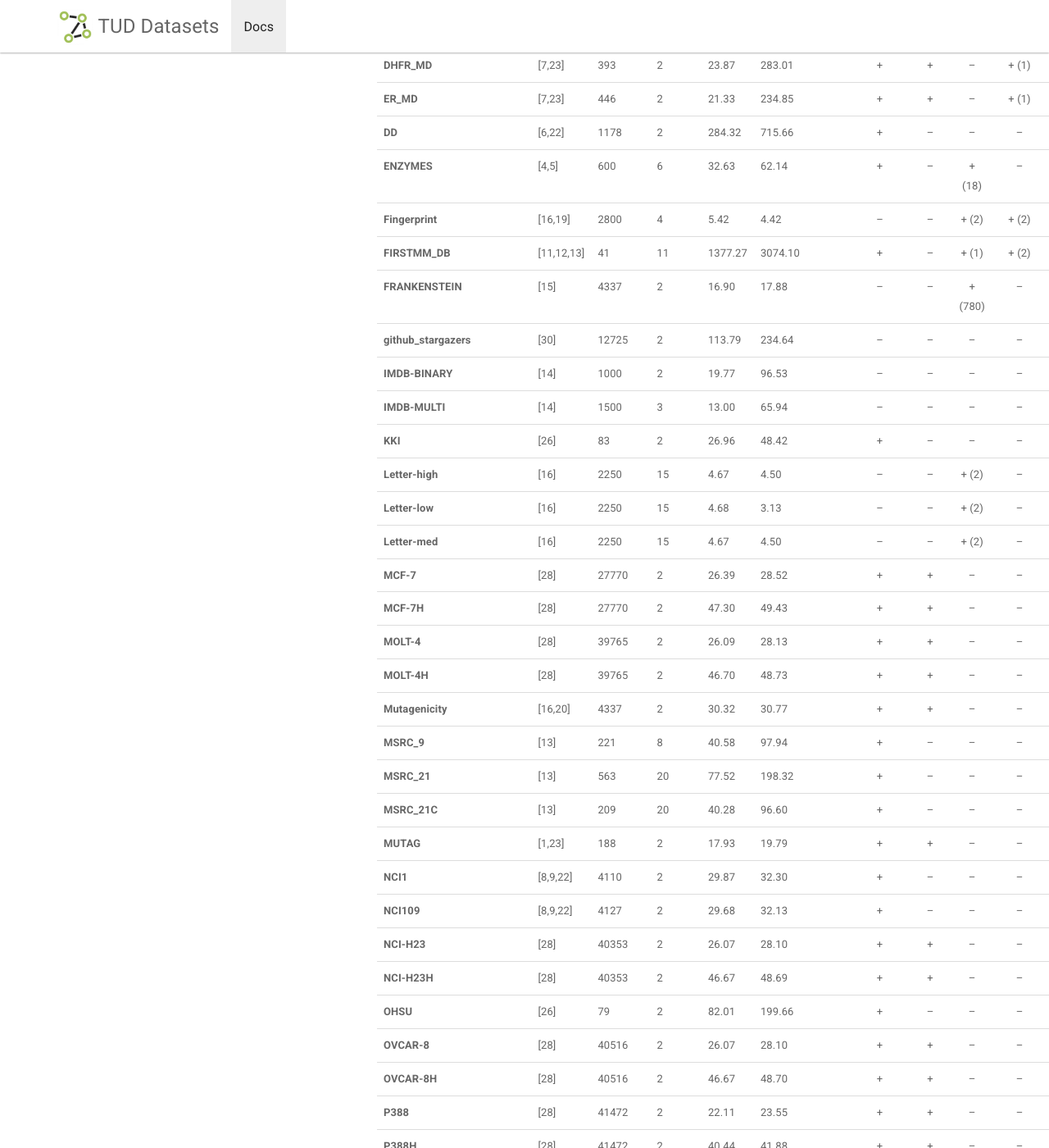
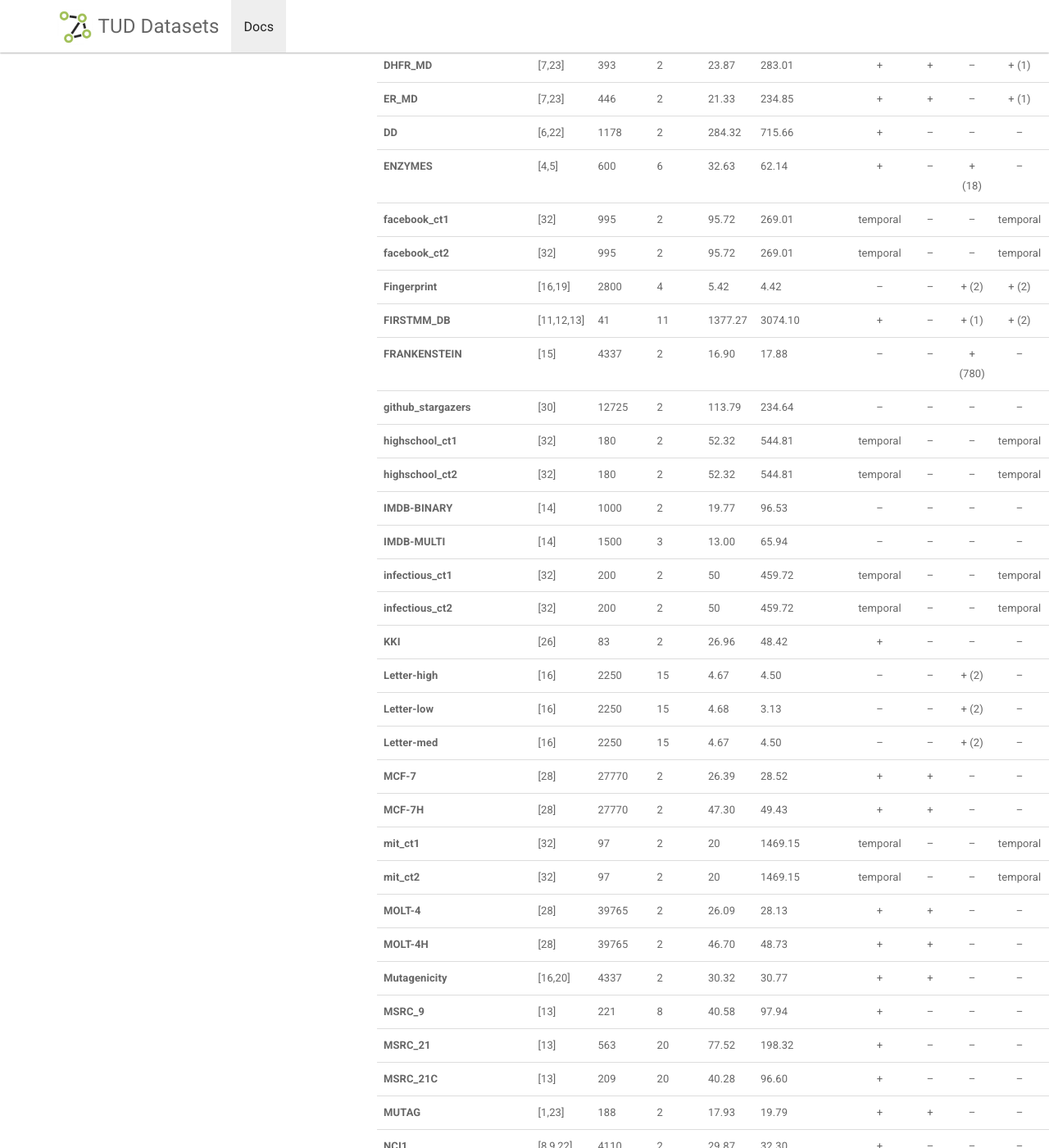
Before and after one commit to chrsmrrs/datasets, a Jekyll site: the page built from _docs/datasets.md, in a window 1280 px wide and 1400 px high, scrolled down 993 px. Shown: the whole window at 82% size. Built offline with Jekyll 4.4.1, drawn with Linux system fonts in a browser that asks for light colours; some of the changed text lies outside the part shown.

Commit message:
Update datasets.md
added datasets from [32]

```diff
--- a/_docs/datasets.md
+++ b/_docs/datasets.md
@@ -30,18 +30,26 @@ permalink: /docs/datasets/
 |**ER_MD**|[7,23]| 446 |2| 21.33| 234.85 | +|+|--|+ (1)|[ER_MD](https://ls11-www.cs.tu-dortmund.de/people/morris/graphkerneldatasets/ER_MD.zip)|
 |**DD**|[6,22]| 1178 |2|284.32| 715.66|+|--|--|--|[DD](https://ls11-www.cs.tu-dortmund.de/people/morris/graphkerneldatasets/DD.zip)|
 |**ENZYMES**|[4,5]| 600 |6|32.63 | 62.14|+|--|+ (18)|--|[ENZYMES](https://ls11-www.cs.tu-dortmund.de/people/morris/graphkerneldatasets/ENZYMES.zip)|
+|**facebook_ct1**|[32]|995|2 |95.72|269.01|temporal|--|--|temporal|[facebook_ct1](https://ls11-www.cs.tu-dortmund.de/people/morris/graphkerneldatasets/facebook_ct1.zip)|
+|**facebook_ct2**|[32]|995|2 |95.72|269.01|temporal|--|--|temporal|[facebook_ct2](https://ls11-www.cs.tu-dortmund.de/people/morris/graphkerneldatasets/facebook_ct2.zip)|
 |**Fingerprint**|[16,19]| 2800 |4|5.42 | 4.42|--|--|+ (2)|+ (2)|[Fingerprint](https://ls11-www.cs.tu-dortmund.de/people/morris/graphkerneldatasets/Fingerprint.zip)|
 |**FIRSTMM_DB**|[11,12,13]| 41 |11|1377.27| 3074.10|+|--|+ (1) |+ (2)|[FIRSTMM_DB](https://ls11-www.cs.tu-dortmund.de/people/morris/graphkerneldatasets/FIRSTMM_DB.zip)|
 |**FRANKENSTEIN**|[15]| 4337 | 2 |16.90| 17.88 |--|--|+ (780) |--|[FRANKENSTEIN](https://ls11-www.cs.tu-dortmund.de/people/morris/graphkerneldatasets/FRANKENSTEIN.zip)|
 |**github_stargazers**|[30]| 12725 |2|113.79| 234.64 |--|--|--|--|[github_stargazers](https://ls11-www.cs.tu-dortmund.de/people/morris/graphkerneldatasets/github_stargazers.zip)|
+|**highschool_ct1**|[32]|180|2 |52.32|544.81|temporal|--|--|temporal|[highschool_ct1](https://ls11-www.cs.tu-dortmund.de/people/morris/graphkerneldatasets/highschool_ct1.zip)|
+|**highschool_ct2**|[32]|180|2 |52.32|544.81|temporal|--|--|temporal|[highschool_ct2](https://ls11-www.cs.tu-dortmund.de/people/morris/graphkerneldatasets/highschool_ct2.zip)|
 |**IMDB-BINARY**|[14]| 1000 |2| 19.77 | 96.53 |--|--|--|--|[IMDB-BINARY](https://ls11-www.cs.tu-dortmund.de/people/morris/graphkerneldatasets/IMDB-BINARY.zip)|
 |**IMDB-MULTI**|[14]| 1500 |3| 13.00 | 65.94 |--|--|--|--|[IMDB-MULTI](https://ls11-www.cs.tu-dortmund.de/people/morris/graphkerneldatasets/IMDB-MULTI.zip)|
+|**infectious_ct1**|[32]|200|2 |50|459.72|temporal|--|--|temporal|[infectious_ct1](https://ls11-www.cs.tu-dortmund.de/people/morris/graphkerneldatasets/infectious_ct1.zip)|
+|**infectious_ct2**|[32]|200|2 |50|459.72|temporal|--|--|temporal|[infectious_ct2](https://ls11-www.cs.tu-dortmund.de/people/morris/graphkerneldatasets/infectious_ct2.zip)|
 |**KKI**|[26]|83|2 |26.96|48.42|+|--|--|--|[KKI](https://ls11-www.cs.tu-dortmund.de/people/morris/graphkerneldatasets/KKI.zip)|
 |**Letter-high**|[16]| 2250 |15| 4.67 |4.50 |--|--|+ (2)|--|[Letter-high](https://ls11-www.cs.tu-dortmund.de/people/morris/graphkerneldatasets/Letter-high.zip)|
 |**Letter-low**|[16]| 2250 |15| 4.68 |3.13 |--|--|+ (2)|--|[Letter-low](https://ls11-www.cs.tu-dortmund.de/people/morris/graphkerneldatasets/Letter-low.zip)|
 |**Letter-med**|[16]| 2250 |15| 4.67 |4.50 |--|--|+ (2)|--|[Letter-med](https://ls11-www.cs.tu-dortmund.de/people/morris/graphkerneldatasets/Letter-med.zip)|
 |**MCF-7**|[28]| 27770 |2|26.39| 28.52 |+|+|--|--|[MCF-7](https://ls11-www.cs.tu-dortmund.de/people/morris/graphkerneldatasets/MCF-7.zip)|
 |**MCF-7H**|[28]| 27770 |2|47.30| 49.43 |+|+|--|--|[MCF-7H](https://ls11-www.cs.tu-dortmund.de/people/morris/graphkerneldatasets/MCF-7H.zip)|
+|**mit_ct1**|[32]|97|2 |20|1469.15|temporal|--|--|temporal|[mit_ct1](https://ls11-www.cs.tu-dortmund.de/people/morris/graphkerneldatasets/mit_ct1.zip)|
+|**mit_ct2**|[32]|97|2 |20|1469.15|temporal|--|--|temporal|[mit_ct2](https://ls11-www.cs.tu-dortmund.de/people/morris/graphkerneldatasets/mit_ct2.zip)|
 |**MOLT-4**|[28]| 39765 |2|26.09| 28.13 |+|+|--|--|[MOLT-4](https://ls11-www.cs.tu-dortmund.de/people/morris/graphkerneldatasets/MOLT-4.zip)|
 |**MOLT-4H**|[28]| 39765 |2|46.70| 48.73 |+|+|--|--|[MOLT-4H](https://ls11-www.cs.tu-dortmund.de/people/morris/graphkerneldatasets/MOLT-4H.zip)|
 |**Mutagenicity**|[16,20]| 4337 |2| 30.32 | 30.77 |+|+|--|--|[Mutagenicity](https://ls11-www.cs.tu-dortmund.de/people/morris/graphkerneldatasets/Mutagenicity.zip)|
@@ -117,6 +125,8 @@ permalink: /docs/datasets/
 |**Tox21_PPAR-gamma_testing**|[24]|267|2 |22.04|22.93|+|+|--|--|[Tox21_PPAR-gamma_testing](https://ls11-www.cs.tu-dortmund.de/people/morris/graphkerneldatasets/Tox21_PPAR-gamma_testing.zip)|
 |**Tox21_PPAR-gamma_evaluation**|[24]|602|2 |17.38|17.77|+|+|--|--|[Tox21_PPAR-gamma_evaluation](https://ls11-www.cs.tu-dortmund.de/people/morris/graphkerneldatasets/Tox21_PPAR-gamma_evaluation.zip)|
 |**TRIANGLES**|[27]|45000|10|20.85|32.74|--|--|--|--|[TRIANGLES](https://ls11-www.cs.tu-dortmund.de/people/morris/graphkerneldatasets/TRIANGLES.zip)|
+|**tumblr_ct1**|[32]|373|2 |53.11|199.78|temporal|--|--|temporal|[tumblr_ct1](https://ls11-www.cs.tu-dortmund.de/people/morris/graphkerneldatasets/tumblr_ct1.zip)|
+|**tumblr_ct2**|[32]|373|2 |53.11|199.78|temporal|--|--|temporal|[tumblr_ct2](https://ls11-www.cs.tu-dortmund.de/people/morris/graphkerneldatasets/tumblr_ct2.zip)|
 |**twitch_egos**|[30]| 127094 |2|29.67| 86.59 |--|--|--|--|[twitch_egos](https://ls11-www.cs.tu-dortmund.de/people/morris/graphkerneldatasets/twitch_egos.zip)|
 |**TWITTER-Real-Graph-Partial**|[26]|144033|2 |4.03|4.98|+|--|--|+ (1)|[TWITTER-Real-Graph-Partial](https://ls11-www.cs.tu-dortmund.de/people/morris/graphkerneldatasets/TWITTER-Real-Graph-Partial.zip)|
 |**UACC257**|[28]| 39988 |2|26.09| 28.12 |+|+|--|--|[UACC257](https://ls11-www.cs.tu-dortmund.de/people/morris/graphkerneldatasets/UACC257.zip)|
```
